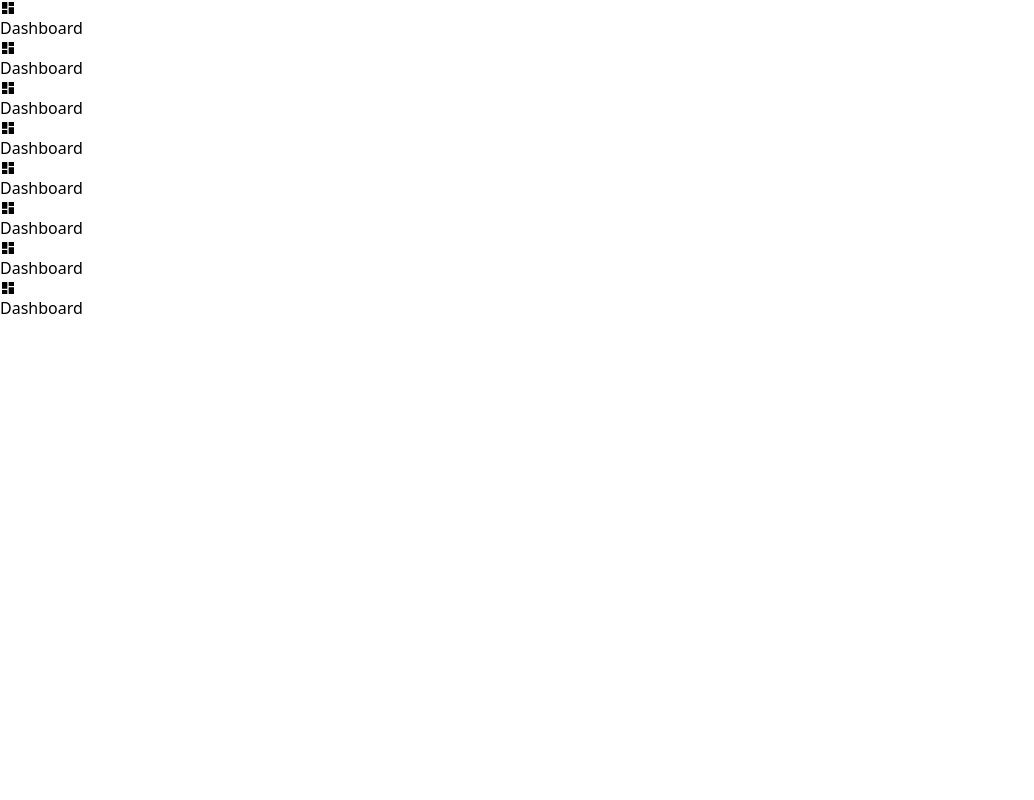
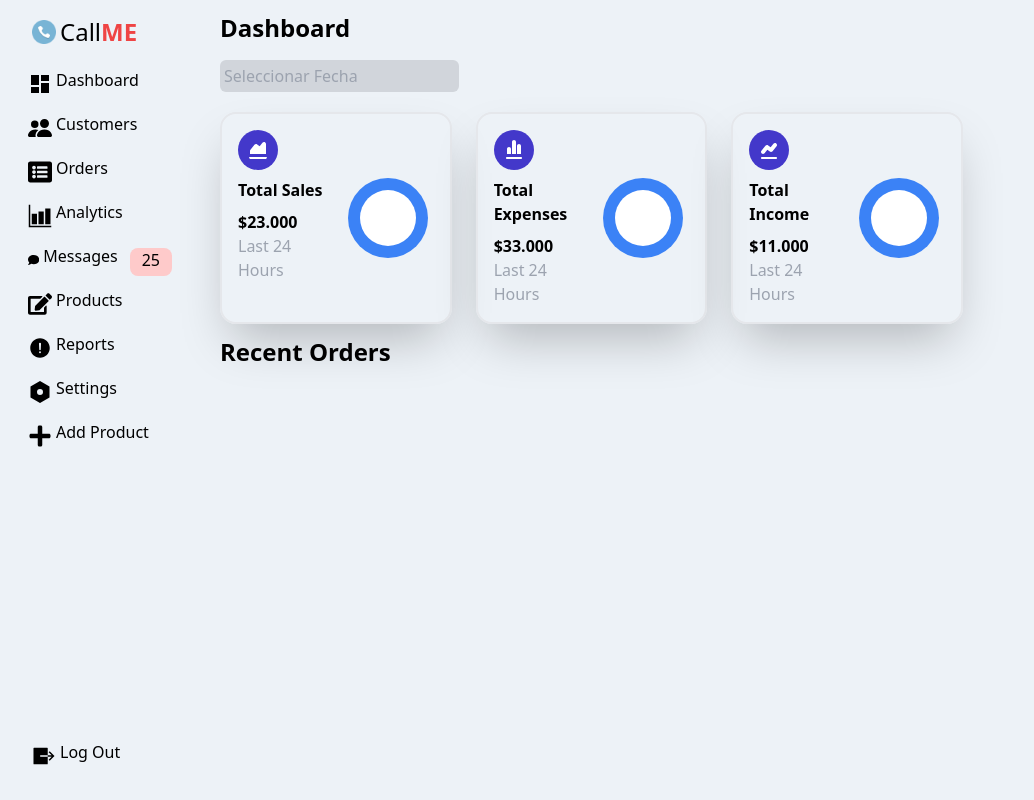
Before and after one commit to StyleLotus/CallMeFrontEnd, a React (Create React App) app: page / in a window 1280 px wide. Shown: the whole page, without its empty margins (0-1034 px from the left). Built offline with nearby package versions, Linux system fonts and the light colour scheme.

Commit message:
UI First Changes
Adding New UI...

```diff
--- a/package.json
+++ b/package.json
@@ -7,6 +7,7 @@
     "@testing-library/react": "^13.4.0",
     "@testing-library/user-event": "^13.5.0",
     "react": "^18.2.0",
+    "react-datepicker": "^4.11.0",
     "react-dom": "^18.2.0",
     "react-icons": "^4.8.0",
     "react-scripts": "5.0.1",
--- a/public/index.html
+++ b/public/index.html
@@ -26,7 +26,7 @@
     -->
     <title>React App</title>
   </head>
-  <body>
+  <body style="background-color: #EDF2F7;">
     <noscript>You need to enable JavaScript to run this app.</noscript>
     <div id="root"></div>
     <!--
--- a/src/App.js
+++ b/src/App.js
@@ -1,9 +1,15 @@
 import logo from "./logo.svg";
 import "./App.css";
 import SideBar from "./sidebar";
+import Main from "./main";
 
 function App() {
-    return <SideBar />;
+  return (
+    <div className="flex">
+      <SideBar />
+      <Main></Main>
+    </div>
+  );
 }
 
 export default App;
--- /dev/null
+++ b/src/main.jsx
@@ -0,0 +1,75 @@
+import React from "react";
+import { useState } from "react";
+import ReactDatePicker from "react-datepicker";
+import "react-datepicker/dist/react-datepicker.css";
+import { TiChartArea, TiChartLine, TiChartBar } from "react-icons/ti";
+
+const Main = () => {
+  const [selectedDate, setSelectedDate] = useState(null);
+
+  const handleDateChange = (date) => {
+    setSelectedDate(date);
+  };
+
+  return (
+    <div>
+      {" "}
+      <div className="flex flex-col">
+        <div>
+          <h1 className="font-bold m-3 text-2xl">Dashboard</h1>
+        </div>
+        <ReactDatePicker
+          selected={selectedDate}
+          onChange={handleDateChange}
+          dateFormat="dd/MM/yyyy"
+          placeholderText="Seleccionar Fecha"
+          className="mt-1 mx-3 p-1 rounded-md bg-gray-300"
+        />
+        <div className="grid grid-cols-3 w-10/12">
+          <div className="grid grid-cols-2 rounded-2xl mt-5 mx-3 gap-3 shadow-2xl border-2 p-4">
+            <div className="flex flex-col ">
+              <TiChartArea className="text-white text-2xl p-2 bg-indigo-700 rounded-full w-10 h-10" />
+              <h3 className="mt-2 font-extrabold">Total Sales</h3>
+              <h4 className="font-extrabold mt-2">$23.000</h4>
+              <h5 className="text-gray-400">Last 24 Hours</h5>
+            </div>
+            <div className="flex justify-center items-center">
+              <div className="rounded-full h-20 w-20 bg-blue-500 flex items-center justify-center">
+                <div className="h-14 w-14 bg-white rounded-full"></div>
+              </div>
+            </div>
+          </div>
+          <div className="grid grid-cols-2 rounded-2xl mt-5 mx-3 gap-3 shadow-2xl border-2 p-4">
+            <div className="flex flex-col ">
+              <TiChartBar className="text-white text-2xl p-2 bg-indigo-700 rounded-full w-10 h-10" />
+              <h3 className="mt-2 font-extrabold">Total Expenses</h3>
+              <h4 className="font-extrabold mt-2">$33.000</h4>
+              <h5 className="text-gray-400">Last 24 Hours</h5>
+            </div>
+            <div className="flex justify-center items-center">
+              <div className="rounded-full h-20 w-20 bg-blue-500 flex items-center justify-center">
+                <div className="h-14 w-14 bg-white rounded-full"></div>
+              </div>
+            </div>
+          </div>
+          <div className="grid grid-cols-2 rounded-2xl mt-5 mx-3 gap-3 shadow-2xl border-2 p-4">
+            <div className="flex flex-col ">
+              <TiChartLine className="text-white text-2xl p-2 bg-indigo-700 rounded-full w-10 h-10" />
+              <h3 className="mt-2 font-extrabold">Total Income</h3>
+              <h4 className="font-extrabold mt-2">$11.000</h4>
+              <h5 className="text-gray-400">Last 24 Hours</h5>
+            </div>
+            <div className="flex justify-center items-center">
+              <div className="rounded-full h-20 w-20 bg-blue-500 flex items-center justify-center">
+                <div className="h-14 w-14 bg-white rounded-full"></div>
+              </div>
+            </div>
+          </div>
+        </div>
+      </div>
+      <h2 className="font-bold m-3 text-2xl">Recent Orders</h2>
+    </div>
+  );
+};
+
+export default Main;
--- a/src/sidebar.jsx
+++ b/src/sidebar.jsx
@@ -1,58 +1,86 @@
   import React from "react";
-import { RiDashboardFill } from "react-icons/ri";
+  import CallMeIcon from './CallMeIcon.png'
+  import { RiDashboardFill, RiSettingsFill } from "react-icons/ri";
+  import { BsFillPeopleFill } from "react-icons/bs"
+  import { FaListAlt, FaComment,FaEdit, FaPlus } from "react-icons/fa";
+  import { IoBarChartSharp, IoAlertCircle, IoExitSharp, IoClose } from "react-icons/io5";
 
   const SideBar = () => {
+    const aStyle = "flex rounded p-1 m-1 hover:ml-6 hover:border-l-4 hover:border-blue-500 hover:bg-blue-100 transition duration-600 ease";
+    const iconStyle = " m-1 text-2xl";
+    const menuText = "text-2xl font-bold"
+
     return (
-        <>
-            <a href="#">
-                <span>
-                    <RiDashboardFill />
-                    <h3>Dashboard</h3>
+      <div className="w-44 h-screen mx-4">
+        <div className="m-4 flex">
+          <img src={CallMeIcon} alt="" className="w-6 h-6 mr-1 mt-1"/>
+          <h1 className="text-2xl">
+            Call<span className="text-red-500 font-bold">ME</span>
+          </h1>
+          <IoClose className="fixed left-44 m-1 text-2xl borderl hidden"/>
+        </div>
+        <a href="1">
+          <span className={aStyle}>
+            <RiDashboardFill className = {iconStyle} />
+            <h3 classname={menuText}>Dashboard</h3>
           </span>
         </a>
-            <a href="#">
-                <span>
-                    <RiDashboardFill />
-                    <h3>Dashboard</h3>
+        <a href="3">
+          <span className={aStyle}>
+            <BsFillPeopleFill className = {iconStyle} />
+            <h3 classname={menuText}>Customers</h3>
           </span>
         </a>
-            <a href="#">
-                <span>
-                    <RiDashboardFill />
-                    <h3>Dashboard</h3>
+        <a href="2">
+          <span className={aStyle}>
+            <FaListAlt className = {iconStyle} />
+            <h3 classname={menuText}>Orders</h3>
           </span>
         </a>
-            <a href="#">
-                <span>
-                    <RiDashboardFill />
-                    <h3>Dashboard</h3>
+        <a href="2">
+          <span className={aStyle}>
+            <IoBarChartSharp className = {iconStyle} />
+            <h3 classname={menuText}>Analytics</h3>
           </span>
         </a>
-            <a href="#">
-                <span>
-                    <RiDashboardFill />
-                    <h3>Dashboard</h3>
+        <a href="2">
+          <span className={aStyle}>
+            <FaComment className = {iconStyle} />
+            <h3 classname={menuText}>Messages</h3>
+            <span className=" bg-red-200 mx-3 px-3 rounded-lg mt-1" >25</span>
           </span>
         </a>
-            <a href="#">
-                <span>
-                    <RiDashboardFill />
-                    <h3>Dashboard</h3>
+        <a href="2">
+          <span className={aStyle}>
+            <FaEdit className = {iconStyle} />
+            <h3 classname={menuText}>Products</h3>
           </span>
         </a>
-            <a href="#">
-                <span>
-                    <RiDashboardFill />
-                    <h3>Dashboard</h3>
+        <a href="2">
+          <span className={aStyle}>
+            <IoAlertCircle className = {iconStyle} />
+            <h3 classname={menuText}>Reports</h3>
           </span>
         </a>
-            <a href="#">
-                <span>
-                    <RiDashboardFill />
-                    <h3>Dashboard</h3>
+        <a href="2">
+          <span className={aStyle}>
+            <RiSettingsFill className = {iconStyle} />
+            <h3 classname={menuText}>Settings</h3>
           </span>
         </a>
-        </>
+        <a href="2">
+          <span className={aStyle}>
+            <FaPlus className = {iconStyle} />
+            <h3 classname={menuText}>Add Product</h3>
+          </span>
+        </a>
+        <a href="2" className="fixed bottom-0 left-0 m-5">
+          <span className={aStyle}>
+            <IoExitSharp className = {iconStyle} />
+            <h3 classname={menuText}>Log Out</h3>
+          </span>
+        </a>
+      </div>
     );
   };
 
```
Also changed, not shown: src/CallMeIcon.png (added), 1 other file (tests, documents, lock files or other folders). Lines whose indentation alone changed are shown as unchanged.
